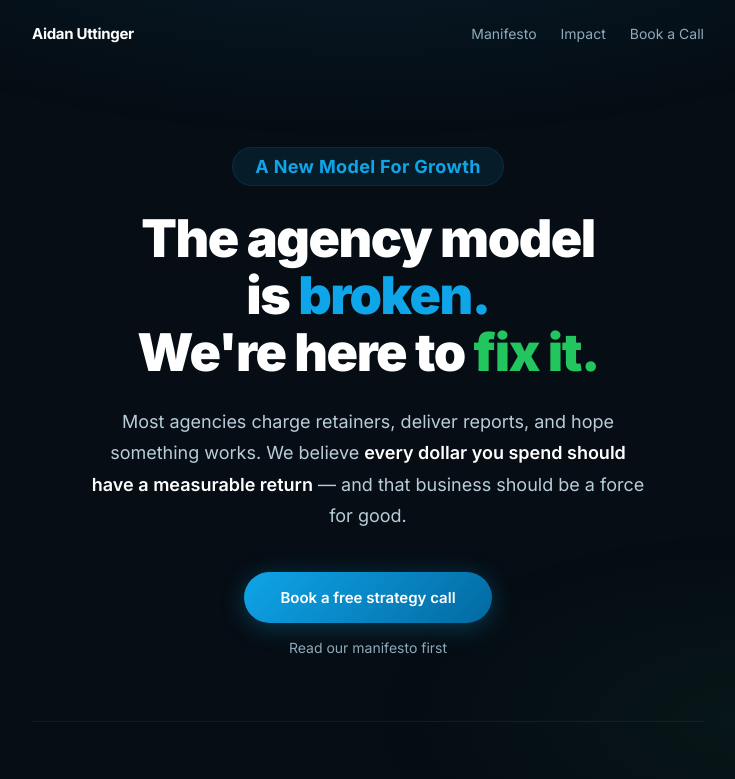
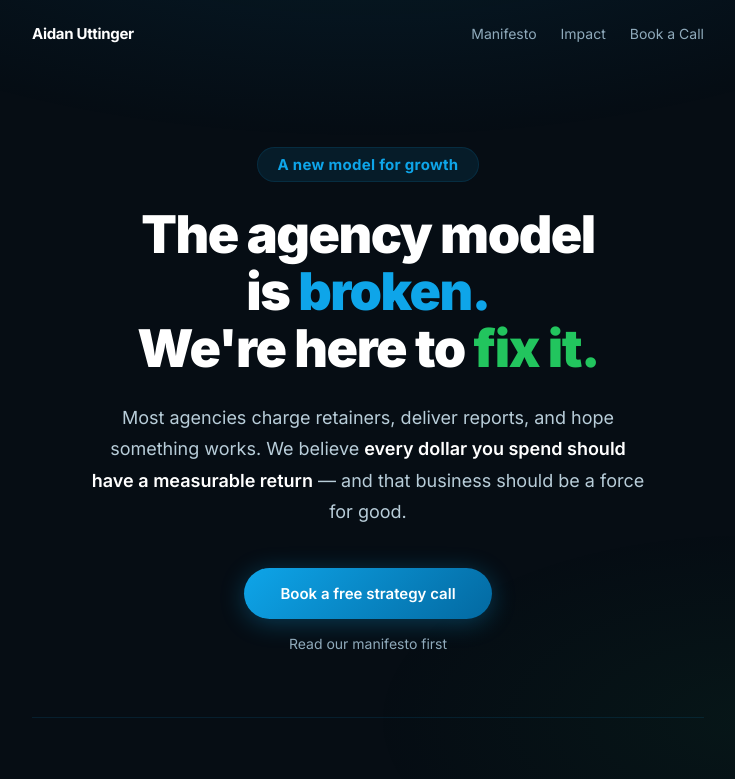
Before and after one commit to aidanuttinger/aidanuttinger-website, a plain HTML site: page index.html in a window 1280 px wide. Shown: the top 779 px of the page, without its empty margins (272-1007 px from the left). Drawn offline with Linux system fonts and the light colour scheme.

```diff
--- a/index.html
+++ b/index.html
@@ -86,12 +86,12 @@
 
   .hero-tag {
     display: inline-block;
-    font-size: 18px;
+    font-size: 15px;
     font-weight: 700;
     color: var(--ocean);
     background: var(--ocean-glow);
     border: 1px solid var(--border);
-    padding: 8px 22px;
+    padding: 7px 20px;
     border-radius: 24px;
     letter-spacing: 0.02em;
     margin-bottom: 24px;
@@ -495,7 +495,7 @@
 
   <!-- Hero -->
   <section class="hero">
-    <div class="hero-tag">A New Model For Growth</div>
+    <div class="hero-tag">A new model for growth</div>
     <h1>The agency model<br>is <span class="cracked">broken.</span><br>We're here to <span class="highlight-green">fix it.</span></h1>
     <p class="hero-sub">
       Most agencies charge retainers, deliver reports, and hope something works.
```
